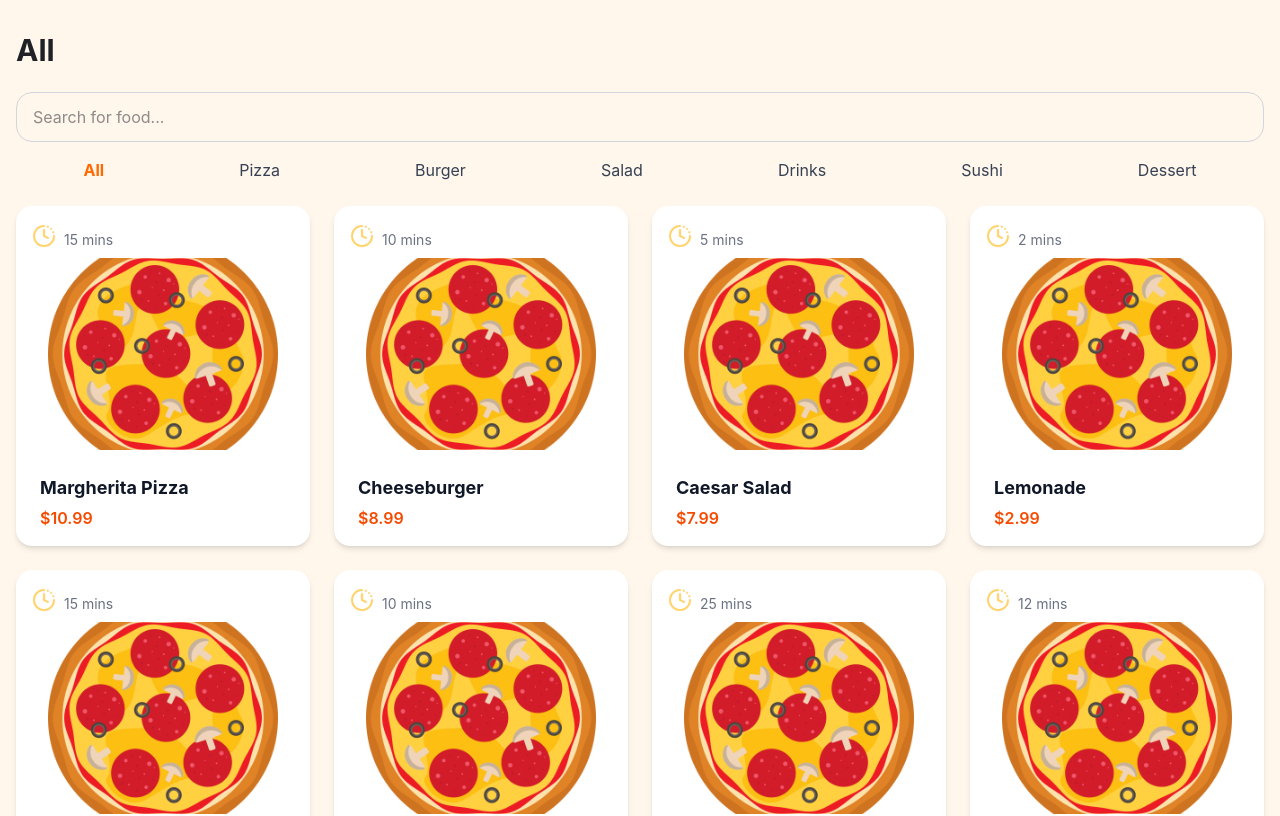
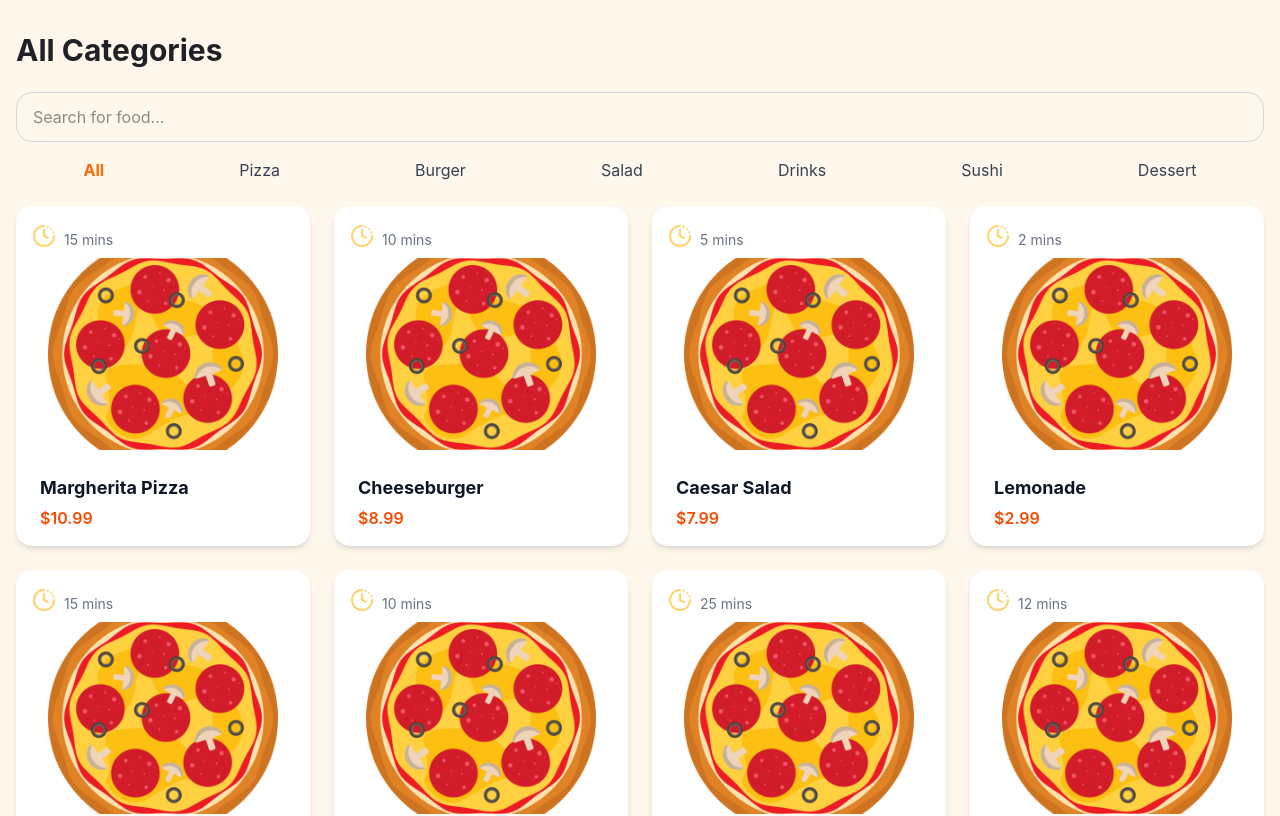
Before and after one commit to tanlerst/FoodCart, a React app: page / in a window 1280 px wide. Shown: the top 816 px of the page. Built offline with nearby package versions, Linux system fonts and the light colour scheme; the HTML template or start-up script is replaced by a standard one.

Commit message:
Refined page title for menu page

```diff
--- a/src/pages/MenuPage.tsx
+++ b/src/pages/MenuPage.tsx
@@ -68,10 +68,11 @@ export default function MenuPage() {
     const [chosenCategory, setSelectedCategory] = useState<string>("All");
     const categories = getCategories(sample_menu);
     const filtered_foods = filterFoods(sample_menu, chosenCategory, searchWord);
+    const pageTitle = searchWord ? `Search results for "${searchWord}"` : chosenCategory === "All" ? "All Categories" : `${chosenCategory} Category`;
 
     return (
         <div className="container mx-auto px-4 py-8">
-            <h1 className="text-3xl font-bold mb-6">{chosenCategory}</h1>
+            <h1 className="text-3xl font-bold mb-6">{pageTitle}</h1>
             <SearchBar searchWord={searchWord} setSearchWord={setSearchWord} />
 
             <CategoryTabs categories={categories} chosen_category={chosenCategory} changeCategory={setSelectedCategory} />
```
